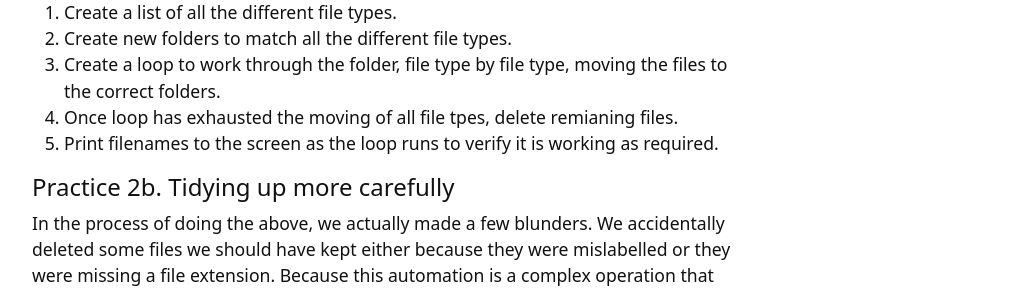
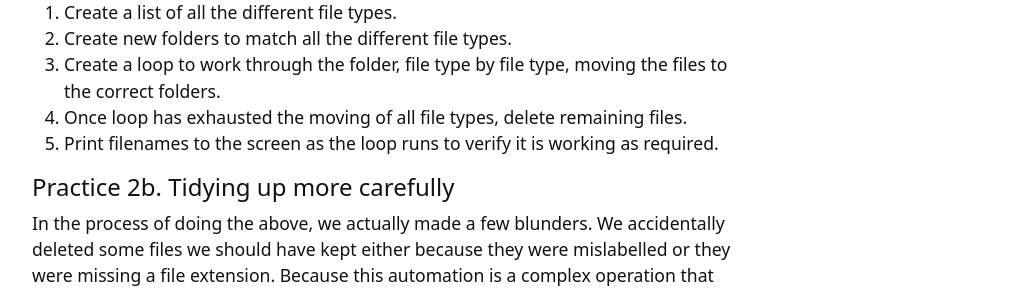
Before and after one commit to weaverbel/intro-computational-thinking, a Jekyll site: the page built from content/5-solutions.md, in a window 1280 px wide and 900 px high, scrolled down 2016 px. Shown: the part 155-448 px from the top of the window, without its empty margins (245-1274 px from the left). Built offline with Jekyll 4.4.1, drawn with Linux system fonts in a browser that asks for light colours.

Commit message:
Update 5-solutions.md
fix typos

```diff
--- a/content/5-solutions.md
+++ b/content/5-solutions.md
@@ -48,7 +48,7 @@ We have a large folder of files left over from a project that is now finished. T
 1. Create a list of all the different file types.
 2. Create new folders to match all the different file types.
 3. Create a loop to work through the folder, file type by file type, moving the files to the correct folders.
-4. Once loop has exhausted the moving of all file tpes, delete remianing files.
+4. Once loop has exhausted the moving of all file types, delete remaining files.
 5. Print filenames to the screen as the loop runs to verify it is working as required.
 
 #### Practice 2b. Tidying up more carefully
```
